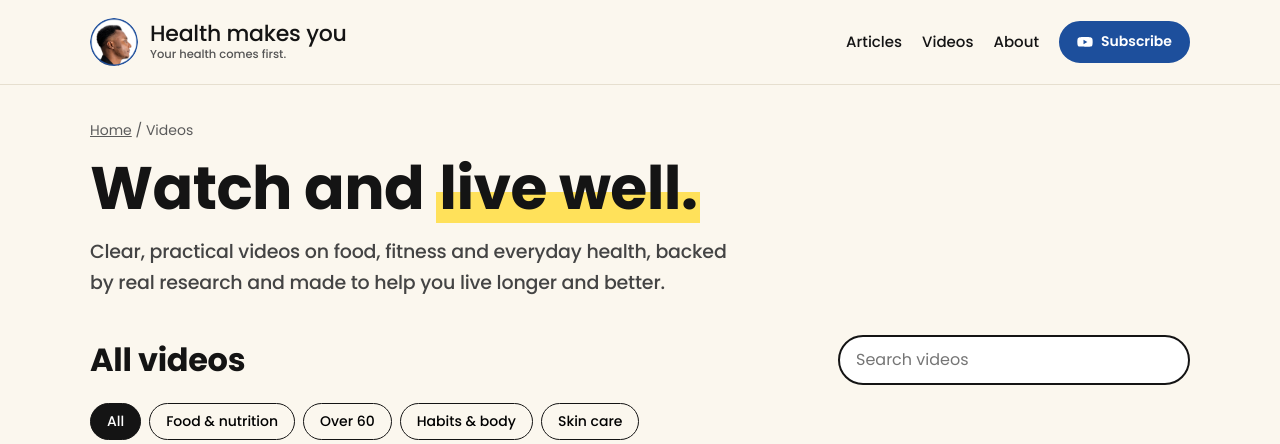
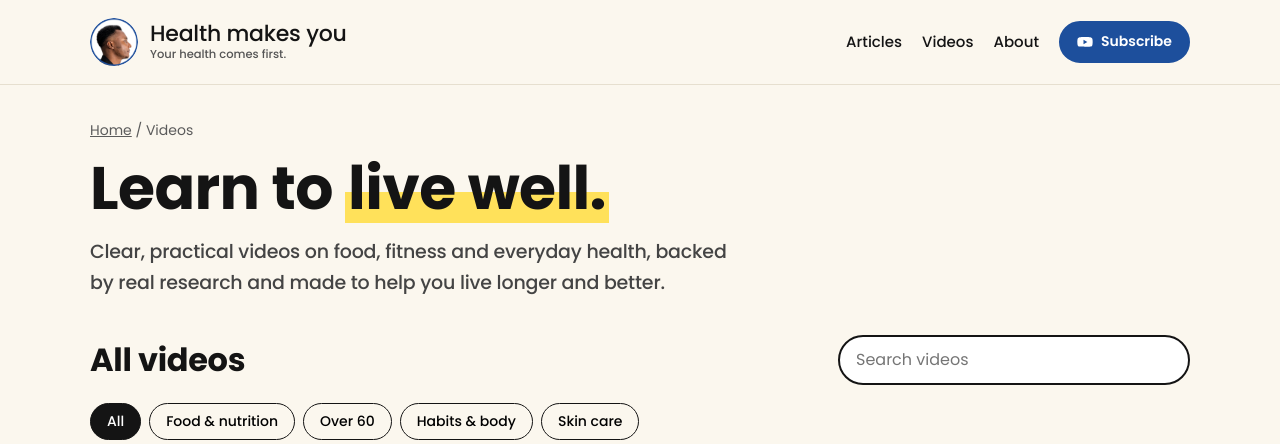
Before and after one commit to donhella/healthmakesyou.com, a plain HTML site: page videos/index.html in a window 1280 px wide. Shown: the top 444 px of the page. Drawn offline with Linux system fonts and the light colour scheme.

Commit message:
Videos page heading: Learn to live well
Co-Authored-By: Claude Opus 5.5 <noreply@anthropic.com>

```diff
--- a/videos/index.html
+++ b/videos/index.html
@@ -24,7 +24,7 @@
   <a class="brand" href="/" aria-label="Health makes you - home"><img class="brand-ph" src="/assets/photo-128.png" alt="" width="48" height="48"><span class="wm"><span class="wm-name">Health makes you</span><span class="wm-tag">Your health comes first.</span></span></a>
   <nav><a href="/articles/">Articles</a><a href="/videos/">Videos</a><a href="/#about">About</a><a class="btn btn-yt btn-sm btn-yt-blue" href="https://www.youtube.com/@healthmakesyou?sub_confirmation=1" target="_blank" rel="noopener"><svg class="yt" viewBox="0 0 24 24" width="18" height="18" aria-hidden="true"><path d="M23 7.2a3 3 0 0 0-2.1-2.1C19 4.6 12 4.6 12 4.6s-7 0-8.9.5A3 3 0 0 0 1 7.2C.5 9.1.5 12 .5 12s0 2.9.5 4.8a3 3 0 0 0 2.1 2.1c1.9.5 8.9.5 8.9.5s7 0 8.9-.5a3 3 0 0 0 2.1-2.1c.5-1.9.5-4.8.5-4.8s0-2.9-.5-4.8z" class="yt-bg"/><path d="M9.75 15.5 15.5 12 9.75 8.5z" class="yt-tri"/></svg><span>Subscribe</span></a></nav>
 </div></header>
-<main><section class="arts-hero"><div class="wrap"><p class="crumb"><a href="/">Home</a> / Videos</p><h1>Watch and <mark>live well.</mark></h1><p class="lede">Clear, practical videos on food, fitness and everyday health, backed by real research and made to help you live longer and better.</p></div></section>
+<main><section class="arts-hero"><div class="wrap"><p class="crumb"><a href="/">Home</a> / Videos</p><h1>Learn to <mark>live well.</mark></h1><p class="lede">Clear, practical videos on food, fitness and everyday health, backed by real research and made to help you live longer and better.</p></div></section>
 <section id="videos" class="wrap block">
   <div class="block-head"><h2>All videos</h2><input id="q" type="search" placeholder="Search videos" aria-label="Search videos"></div>
   <div class="chips"><button class="chip on" data-topic="all">All</button><button class="chip" data-topic="food">Food & nutrition</button><button class="chip" data-topic="aging">Over 60</button><button class="chip" data-topic="habits">Habits & body</button><button class="chip" data-topic="skin">Skin care</button></div>
```
